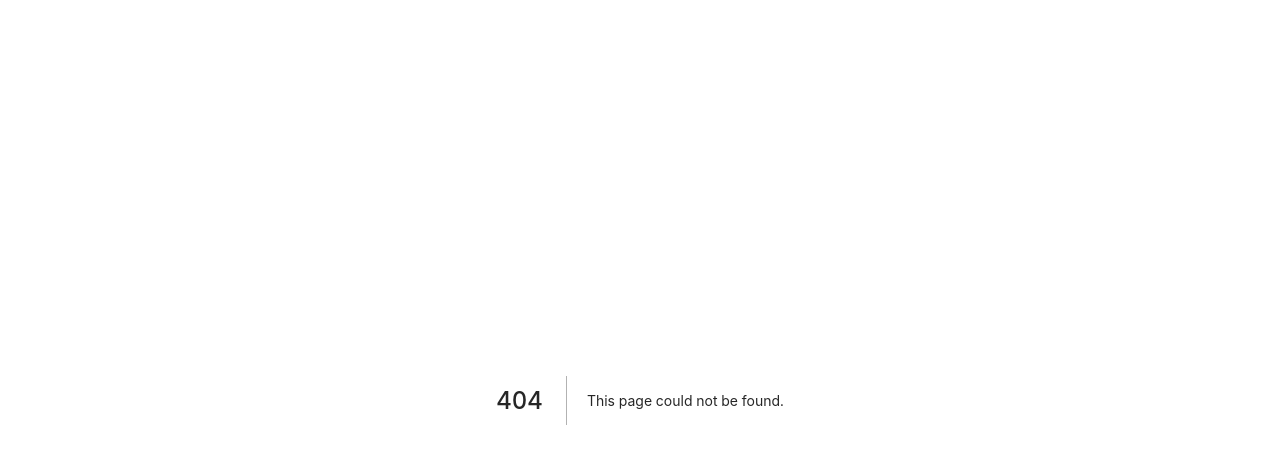
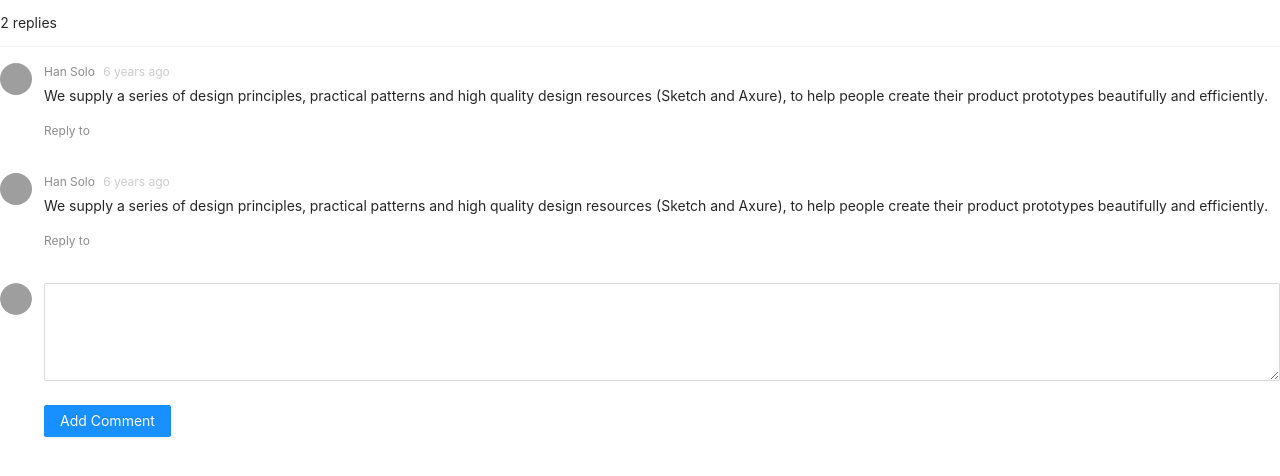
Before and after one commit to talhajubaer018/antdesign, a Next.js app: page /comment in a window 1280 px wide. Before the commit this address had no page. Shown: the top 476 px of the page. Built offline with nearby package versions, Linux system fonts and the light colour scheme; grey boxes are pictures that could not be loaded.

Commit message:
comment added

```diff
--- /dev/null
+++ b/pages/comment.js
@@ -0,0 +1,104 @@
+import { Avatar, Button, Comment, Form, List, Tooltip } from 'antd';
+import TextArea from 'antd/lib/input/TextArea';
+import moment from 'moment';
+import React, { useState } from 'react';
+const data = [
+  {
+    actions: [<span key='comment-list-reply-to-0'>Reply to</span>],
+    author: 'Han Solo',
+    avatar: 'https://joeschmoe.io/api/v1/random',
+    content: (
+      <p>
+        We supply a series of design principles, practical patterns and high quality design resources (Sketch and Axure), to help people create their product prototypes beautifully and efficiently.
+      </p>
+    ),
+    datetime: (
+      <Tooltip title={moment('2016-11-22').subtract(1, 'days').format('YYYY-MM-DD HH:mm:ss')}>
+        <span>{moment('2016-11-22').subtract(1, 'days').fromNow()}</span>
+      </Tooltip>
+    ),
+  },
+  {
+    actions: [<span key='comment-list-reply-to-0'>Reply to</span>],
+    author: 'Han Solo',
+    avatar: 'https://joeschmoe.io/api/v1/random',
+    content: (
+      <p>
+        We supply a series of design principles, practical patterns and high quality design resources (Sketch and Axure), to help people create their product prototypes beautifully and efficiently.
+      </p>
+    ),
+    datetime: (
+      <Tooltip title={moment('2016-11-22').subtract(2, 'days').format('YYYY-MM-DD HH:mm:ss')}>
+        <span>{moment('2016-11-22').subtract(2, 'days').fromNow()}</span>
+      </Tooltip>
+    ),
+  },
+];
+const CommentList = ({ comments }) => (
+  <List dataSource={comments} header={`${comments.length} ${comments.length > 1 ? 'replies' : 'reply'}`} itemLayout='horizontal' renderItem={(props) => <Comment {...props} />} />
+);
+
+const Editor = ({ onChange, onSubmit, submitting, value }) => (
+  <>
+    <Form.Item>
+      <TextArea rows={4} onChange={onChange} value={value} />
+    </Form.Item>
+    <Form.Item>
+      <Button htmlType='submit' loading={submitting} onClick={onSubmit} type='primary'>
+        Add Comment
+      </Button>
+    </Form.Item>
+  </>
+);
+
+const CommentAD = () => {
+  const [comments, setComments] = useState([]);
+  const [submitting, setSubmitting] = useState(false);
+  const [value, setValue] = useState('');
+
+  const handleSubmit = () => {
+    if (!value) return;
+    setSubmitting(true);
+    setTimeout(() => {
+      setSubmitting(false);
+      setValue('');
+      setComments([
+        ...comments,
+        {
+          author: 'Han Solo',
+          avatar: 'https://joeschmoe.io/api/v1/random',
+          content: <p>{value}</p>,
+          datetime: moment('2016-11-22').fromNow(),
+        },
+      ]);
+    }, 1000);
+  };
+
+  const handleChange = (e) => {
+    setValue(e.target.value);
+  };
+  return (
+    <div>
+      <List
+        className='comment-list'
+        header={`${data.length} replies`}
+        itemLayout='horizontal'
+        dataSource={data}
+        renderItem={(item) => (
+          <li>
+            <Comment actions={item.actions} author={item.author} avatar={item.avatar} content={item.content} datetime={item.datetime} />
+          </li>
+        )}
+      />
+      <>
+        {comments.length > 0 && <CommentList comments={comments} />}
+        <Comment
+          avatar={<Avatar src='https://joeschmoe.io/api/v1/random' alt='Han Solo' />}
+          content={<Editor onChange={handleChange} onSubmit={handleSubmit} submitting={submitting} value={value} />}
+        />
+      </>
+    </div>
+  );
+};
+
+export default CommentAD;
```
